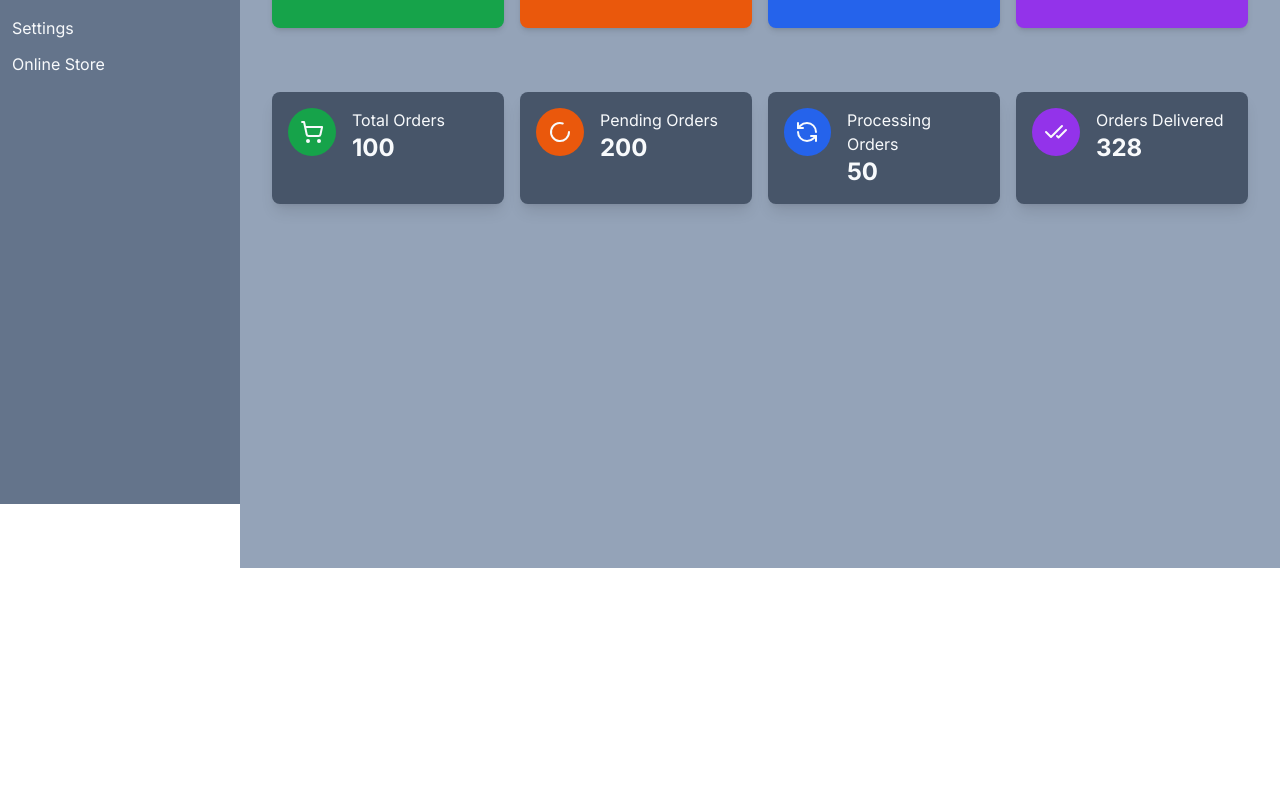
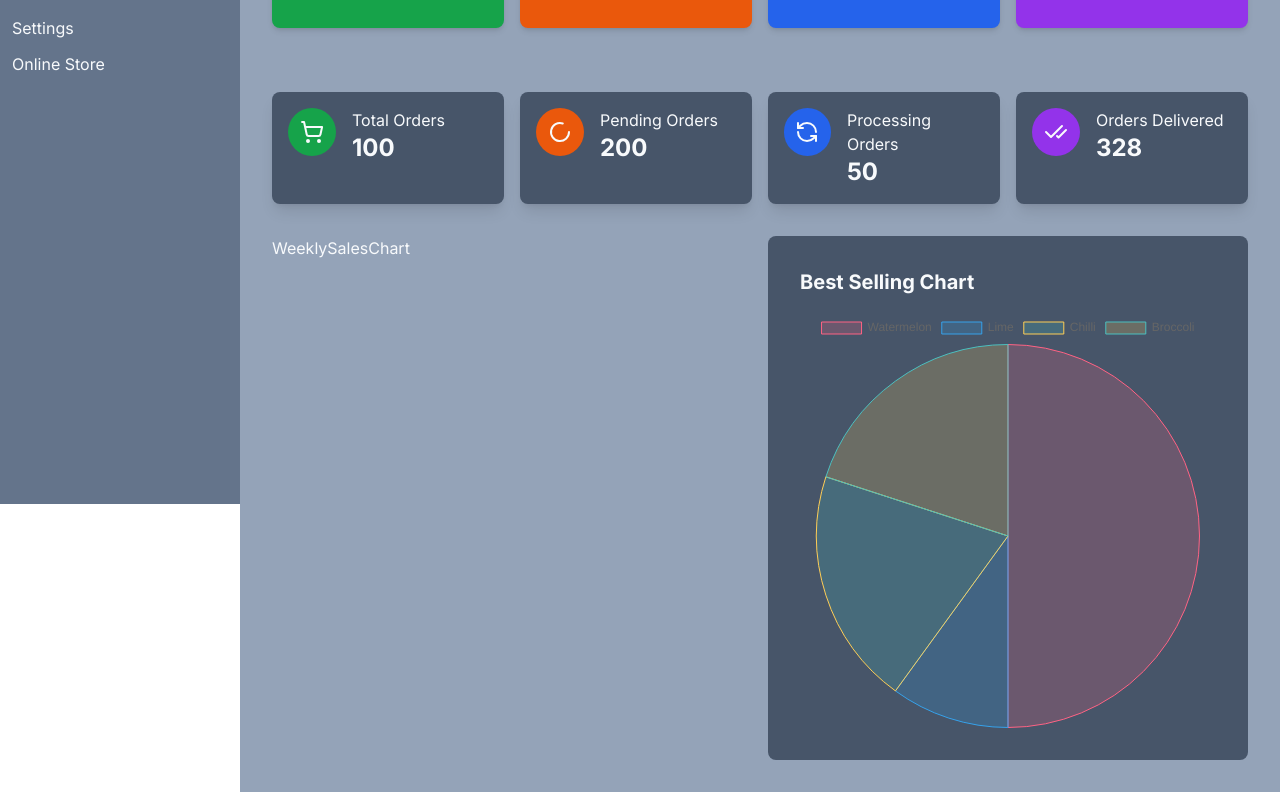
Before and after one commit to skazimhasani/Vendo-Square, a Next.js app: page /dashboard in a window 1280 px wide. Shown: the part 296-1088 px from the top of the page. Before the commit the page ends 864 px from the top, so only its background shows below. Built offline with nearby package versions, Linux system fonts and the light colour scheme.

Commit message:
Best Selling Chart

```diff
--- a/app/(back-office)/dashboard/page.jsx
+++ b/app/(back-office)/dashboard/page.jsx
@@ -2,6 +2,7 @@ import React from 'react'
 import Heading from "@/components/backoffice/heading";
 import LargeCards from "@/components/backoffice/largecards";
 import SmallCards from "@/components/backoffice/smallcards";
+import DashboardCharts from "@/components/backoffice/dashboardcharts";
 
 
 export default function DashboardPage() {
@@ -13,6 +14,7 @@ export default function DashboardPage() {
       {/* Small Card */}
       <SmallCards />
       {/* Charts */}
+      <DashboardCharts/>
       {/* Recent Orders Table */}
     </div>
   )
--- a/components/backoffice/bestsellingproducts.jsx
+++ /dev/null
@@ -1,7 +0,0 @@
-import React from 'react'
-
-export default function BestSellingProducts() {
-  return (
-    <div>BestSellingProducts</div>
-  )
-}
--- /dev/null
+++ b/components/backoffice/bestsellingproductschart.jsx
@@ -0,0 +1,39 @@
+"use client";
+import React from 'react'
+import { Chart as ChartJS, ArcElement, Tooltip, Legend } from 'chart.js';
+import { Pie } from 'react-chartjs-2';
+
+ChartJS.register(ArcElement, Tooltip, Legend);
+
+
+export default function BestSellingProductsChart() {
+  const data = {
+    labels: ['Watermelon', 'Lime', 'Chilli', 'Broccoli'],
+    datasets: [
+      {
+        label: '# of Votes',
+        data: [50, 10, 20, 20],
+        backgroundColor: [
+          'rgba(255, 99, 132, 0.2)',
+          'rgba(54, 162, 235, 0.2)',
+          'rgba(75, 192, 192, 0.2)',
+          'rgba(255, 206, 86, 0.2)',
+        ],
+        borderColor: [
+          'rgba(255, 99, 132, 1)',
+          'rgba(54, 162, 235, 1)',
+          'rgba(255, 206, 86, 1)',
+          'rgba(75, 192, 192, 1)',
+        ],
+        borderWidth: 1,
+      },
+    ],
+  };
+  return (
+    <div className="bg-slate-600 p-8 rounded-lg">
+      <h2 className='text-xl font-bold mb-4'>Best Selling Chart</h2>
+      {/* Charts */}
+      <Pie data={data} />
+    </div>
+  )
+}
--- a/components/backoffice/dashboardcharts.jsx
+++ b/components/backoffice/dashboardcharts.jsx
@@ -1,9 +1,12 @@
 import React from 'react'
+import WeeklySalesChart from './weeklysaleschart'
+import BestSellingProductsChart from './bestsellingproductschart'
 
 export default function DashboardCharts() {
   return (
-    <div className='grid grid-cols-1 lg:grid-cols-2'>
-
+    <div className='grid grid-cols-1 lg:grid-cols-2 gap-4'>
+        <WeeklySalesChart/>
+        <BestSellingProductsChart/>
     </div>
   )
 }
--- a/package.json
+++ b/package.json
@@ -9,9 +9,11 @@
     "lint": "next lint"
   },
   "dependencies": {
+    "chart.js": "^4.4.2",
     "lucide-react": "^0.359.0",
     "next": "14.1.3",
     "react": "^18",
+    "react-chartjs-2": "^5.2.0",
     "react-dom": "^18",
     "sass": "^1.72.0"
   },
```
Also changed, not shown: 1 other file (tests, documents, lock files or other folders).
